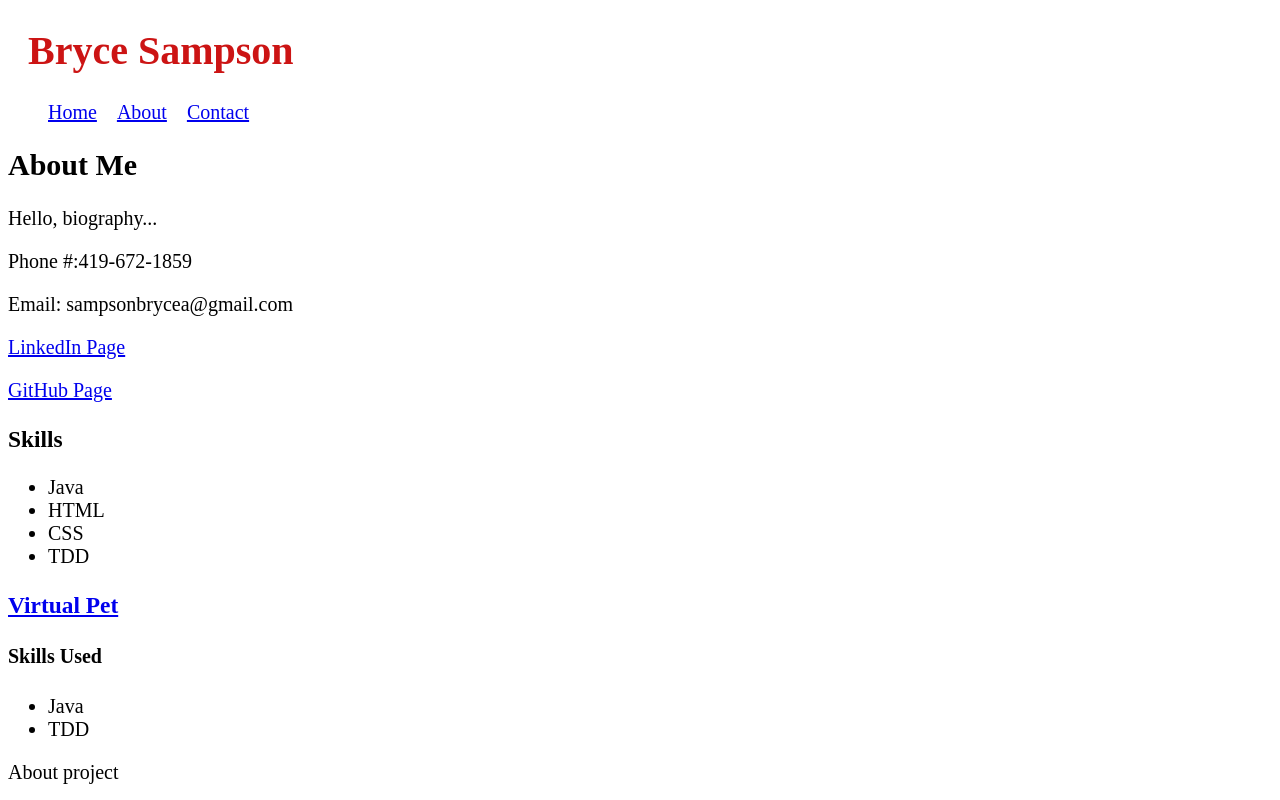
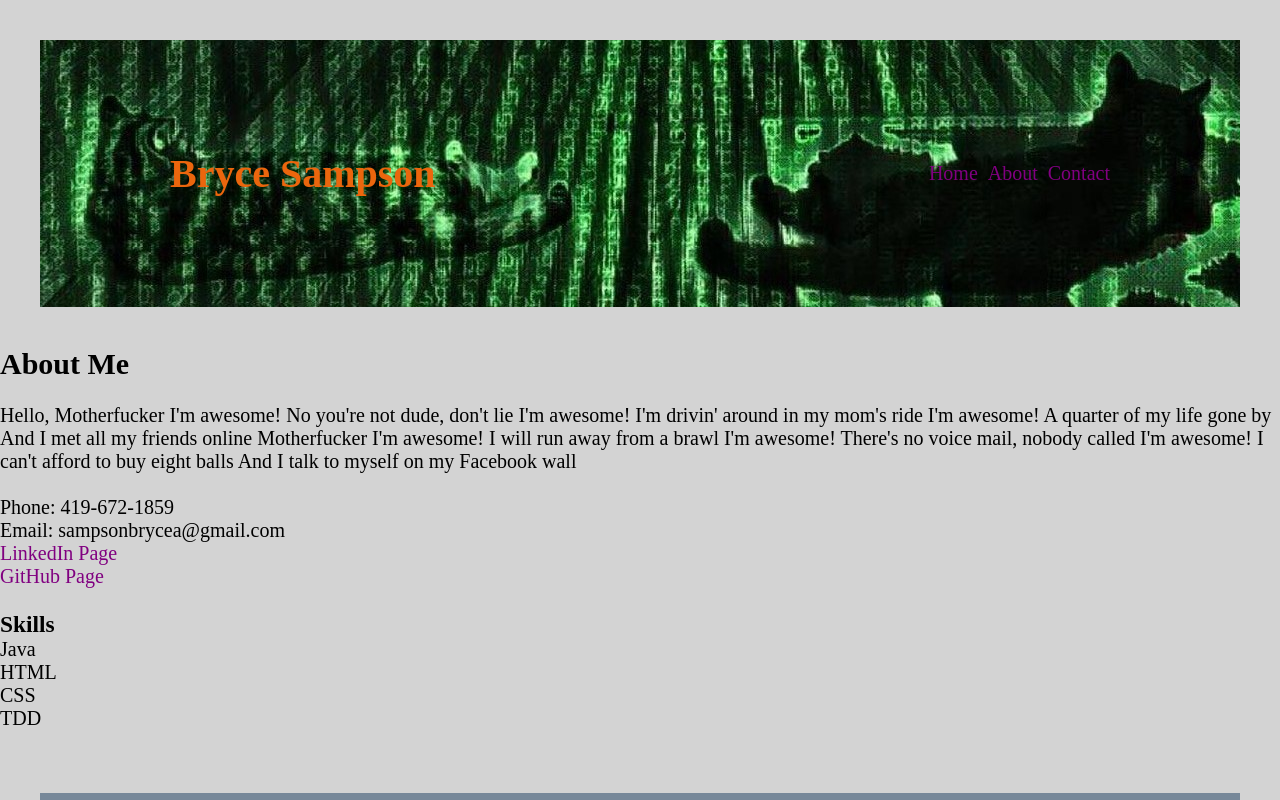
Before and after one commit to bryce-sampson/bryce-sampson.github.io, a plain HTML site: page index.html in a window 1280 px wide. Shown: the top 800 px of the page. Drawn offline with Linux system fonts and the light colour scheme; files that its build step writes are made by us from their sources.

Commit message:
initial-css

```diff
--- a/index.css
+++ b/index.css
@@ -1,17 +1,40 @@
+* {
+  box-sizing: border-box;
+  margin: 0;
+  padding: 0;
+}
+
 html {
   font: 20px cosmic sans;
 }
+a {
+  color: #800080;
+  text-decoration: none;
+}
+a:hover {
+  color: #dc143c;
+}
+ul {
+  list-style-type: none;
+}
+body {
+  background-color: lightgray;
+}
+
+.main-header {
+  align-items: center;
+  background-color: #11ddd3;
+  background-image: url("3imageedit_3_3263435680.v4.jpg");
+  display: flex;
+  justify-content: space-between;
+  justify-items: baseline;
+  margin: 2rem;
+  padding: 5.5rem;
+}
 
 .main-header__title {
-  color: rgb(204, 20, 20);
+  color: #eb660d;
   margin-left: 1rem;
-}
-
-@media (min-width: 730px) {
-  .main-header {
-    flex-direction: row;
-    justify-content: space-between;
-  }
 }
 
 .nav--margin-right {
@@ -20,9 +43,23 @@ html {
 
 .nav__list {
   display: flex;
-  list-style-type: none;
 }
 
 .nav__list-item {
-  margin-right: 1rem;
+  margin-right: 0.5rem;
 }
+
+.nav__list-item:last-child {
+  margin-right: 0;
+}
+
+.main-body {
+  background-color: lightgrey;
+}
+
+.container {
+  background-color: lightslategrey;
+  column-count: 2;
+  margin: 2rem;
+  padding: 1rem;
+}
--- a/index.html
+++ b/index.html
@@ -6,7 +6,7 @@
     <meta name="viewport" content="width=device-width, initial-scale=1.0">
     <meta http-equiv="X-UA-Compatible" content="ie=edge">
     <title>Bryce Sampson</title>
-    <link rel="stylesheet" href="./public/css/index.css">
+    <link rel="stylesheet" href="index.css">
 </head>
 
 <body>
@@ -22,14 +22,29 @@
     </header>
 
 
-    <main>
+    <main class="main-body">
         <h2>About Me</h2>
-        <p>Hello, biography...</p>
-
-        <p> Phone #:419-672-1859</p>
+        <br>
+        <p>Hello, Motherfucker I'm awesome!
+            No you're not dude, don't lie
+            I'm awesome!
+            I'm drivin' around in my mom's ride
+            I'm awesome!
+            A quarter of my life gone by
+            And I met all my friends online
+            Motherfucker I'm awesome!
+            I will run away from a brawl
+            I'm awesome!
+            There's no voice mail, nobody called
+            I'm awesome!
+            I can't afford to buy eight balls
+            And I talk to myself on my Facebook wall</p>
+        <br>
+        <p>Phone: 419-672-1859</p>
         <p>Email: sampsonbrycea@gmail.com</p>
         <p> <a href="https://www.linkedin.com/in/bryce-sampson-a03068156/">LinkedIn Page</a></p>
         <p> <a href="https://github.com/bryce-sampson">GitHub Page</a></p>
+        <br>
         <h3>Skills</h3>
         <ul>
             <li>Java</li>
@@ -37,6 +52,7 @@
             <li>CSS</li>
             <li>TDD</li>
         </ul>
+        <br>
         <div class="container">
             <div class="article-container column-layout column-layout--two">
                 <article>
@@ -54,6 +70,7 @@
                         <p>About project</p>
                     </section>
                 </article>
+                <br>
                 <article>
                     <header>
                         <h3><a href="https://github.com/bryce-sampson/university-clinic-hospital">Uni Clinic
@@ -73,6 +90,7 @@
                 </article>
             </div>
         </div>
+        <br>
         <img src=" imageedit_3_3263435680.jpg" alt="Matrix Cats" width="30%">
 
 
```
Also changed, not shown: 2imageedit_3_3263435680.jpg (added), 2imageedit_3_3263435680.v4.jpg (added), 3imageedit_3_3263435680.v4.jpg (added), imageedit_3_3263435680.v4.jpg (added).
